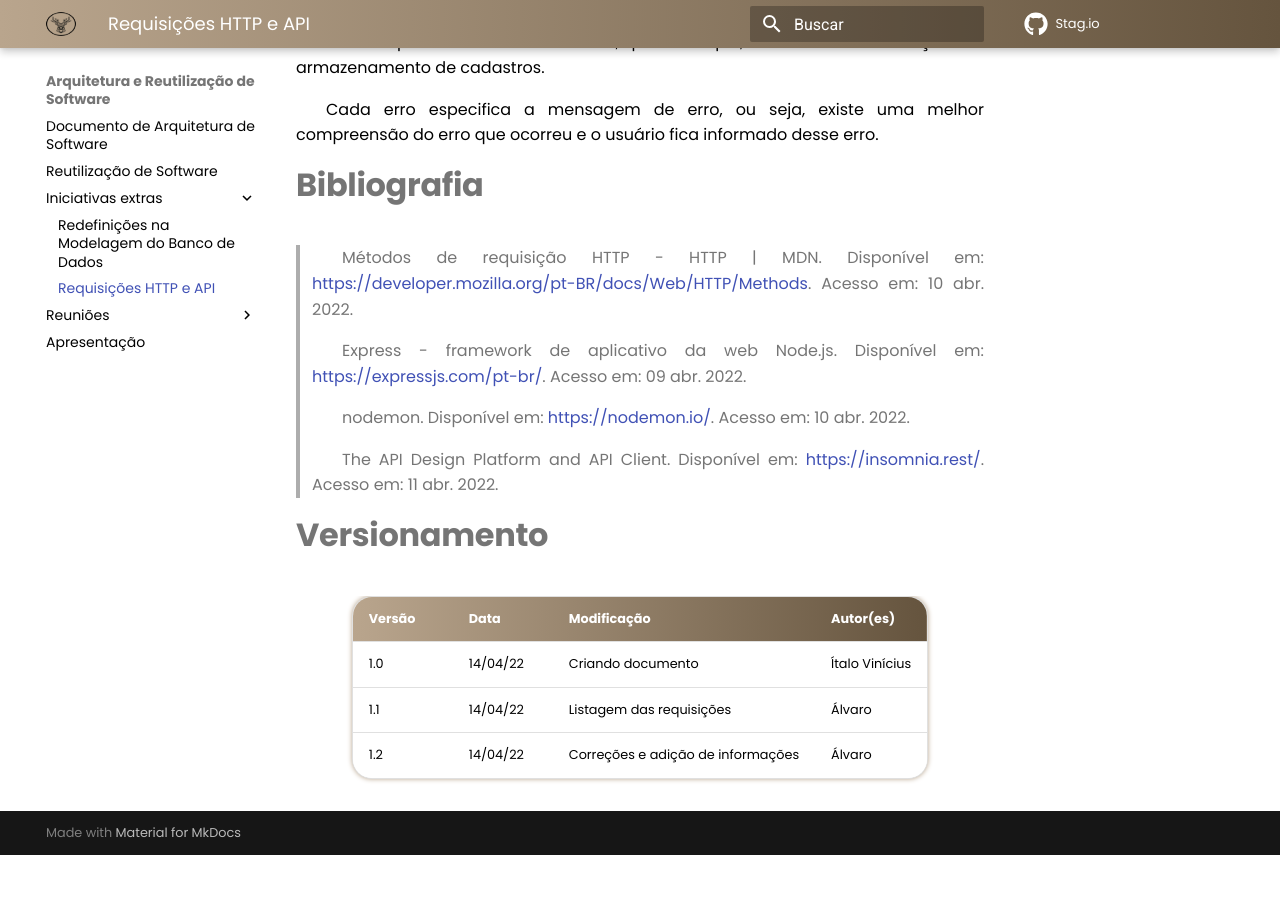
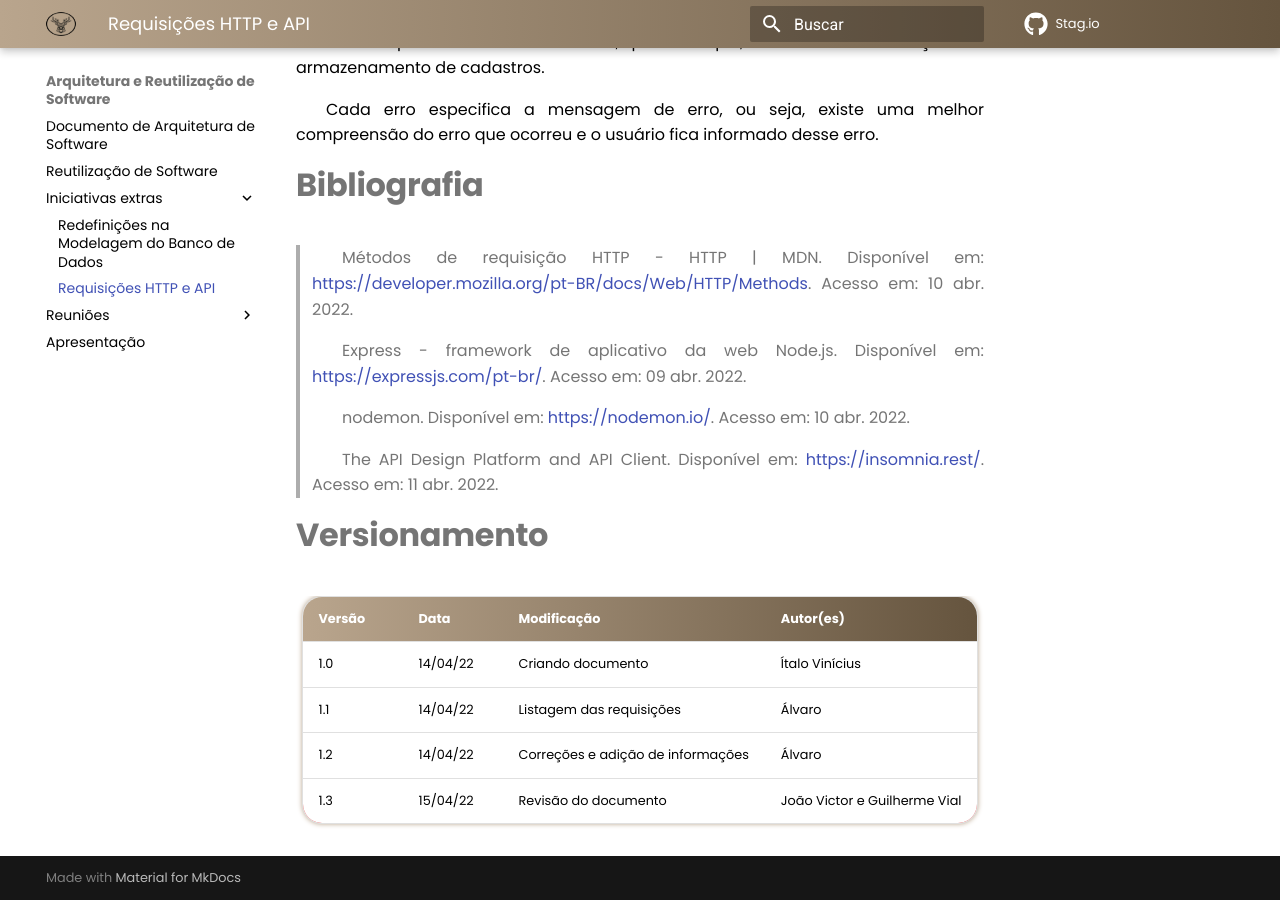
Before and after one commit to UnBArqDsw2021-2/2021.2_G3_stag.io, an MkDocs documentation site: the page built from docs/ArquiteturaEReutilizacao/IE/RequisicoesAPI.md, in a window 1280 px wide and 900 px high, scrolled down 3788 px. Built offline with MkDocs 1.6.1 and Material for MkDocs 9.7.7, drawn with Linux system fonts in a browser that asks for light colours; comment, search, counter and statistics services are not loaded; before the commit the page ends 4643 px from its top, so only the background shows below that.

Commit message:
Revisão do documento
Co-authored-by: JoaoVictorValadao <joaovaladao161274@gmail.com>
Co-authored-by: guilhermemoraisr <guilhermemoraisr@gmail.com>

```diff
--- a/docs/ArquiteturaEReutilizacao/IE/RequisicoesAPI.md
+++ b/docs/ArquiteturaEReutilizacao/IE/RequisicoesAPI.md
@@ -133,3 +133,4 @@ Versão | Data | Modificação | Autor(es) |
 |1.0|14/04/22|Criando documento| Ítalo Vinícius|
 |1.1|14/04/22|Listagem das requisições| Álvaro |
 |1.2|14/04/22|Correções e adição de informações| Álvaro |
+|1.3|15/04/22|Revisão do documento| João Victor e Guilherme Vial |
```
